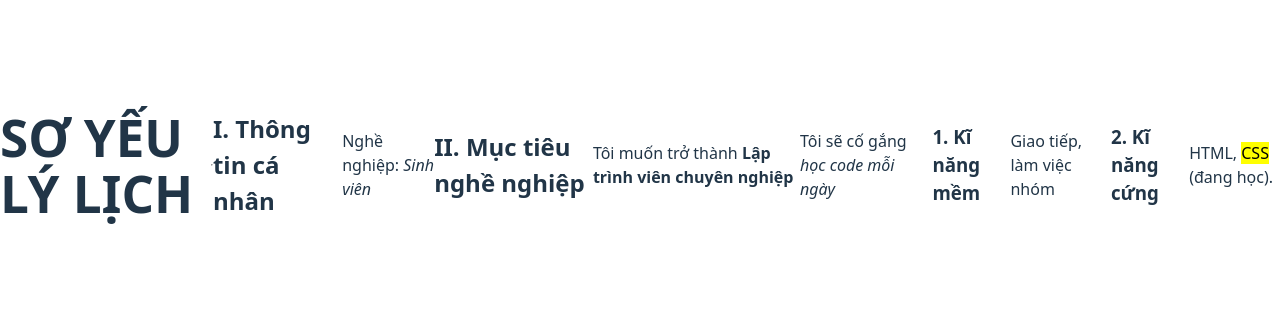
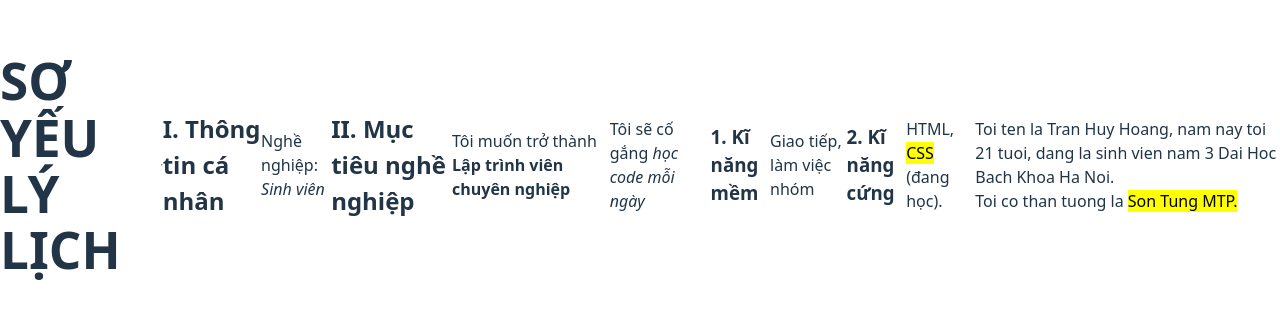
Before and after one commit to TontonYuta/project-teamwork, a website built with Vite: page profile.html in a window 1280 px wide. Shown: the part 235-554 px from the top of the page. Built offline with nearby package versions, Linux system fonts and the light colour scheme.

Commit message:
Hoan thanh bai tap ngay 3

```diff
--- a/profile.html
+++ b/profile.html
@@ -21,5 +21,6 @@
     <h3>2. Kĩ năng cứng</h3>
     <p>HTML, <mark>CSS</mark> (đang học).</p>
 
+    <p>Toi ten la Tran Huy Hoang, nam nay toi 21 tuoi, dang la sinh vien nam 3 Dai Hoc Bach Khoa Ha Noi. <br> Toi co than tuong la <mark>Son Tung MTP.</mark></p>
 </body>
 </html>
```
